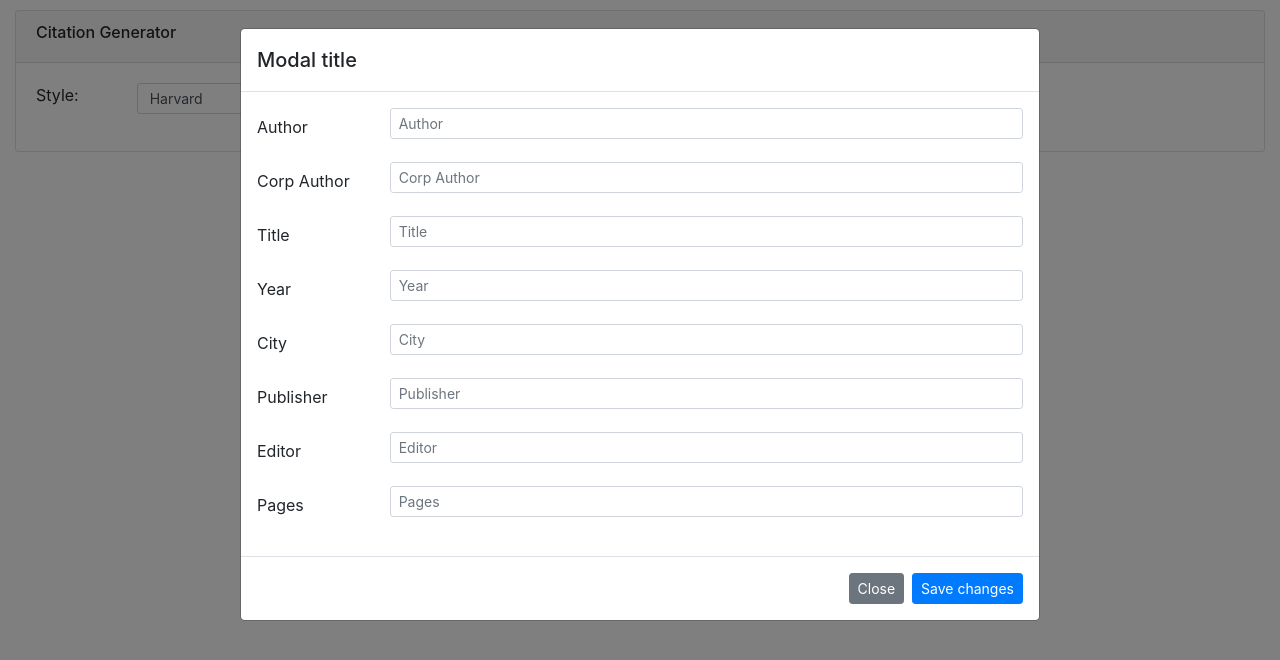
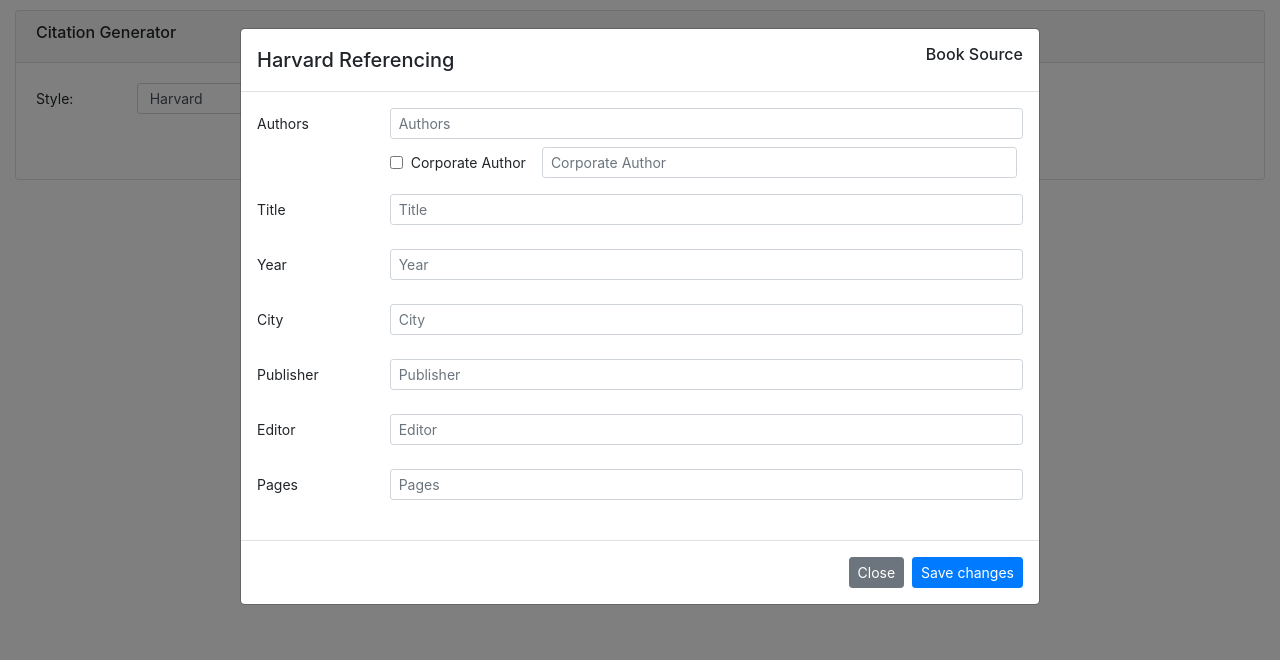
Before and after one commit to ealpha072/Citation-Generator, a plain HTML site: page index.html in a window 1280 px wide. Both pictures are taken after a click on the button "Add new Source". Drawn offline with nearby package versions, Linux system fonts and the light colour scheme.

Commit message:
Refactored the generate form function

```diff
--- a/index.html
+++ b/index.html
@@ -17,11 +17,17 @@
             <div class="card-body">
                 <div class="options row">
                     <div class="form-group col row">
-                        <label for="" class="col-sm-1">Style: </label>
-                        <div class="col-sm-6">
+                        <label for="" class="col-sm-1 col-form-label-sm">Style: </label>
+                        <div class="col-sm-3">
                             <select name="" id="style-select" class="form-control form-control-sm"></select>
                         </div>
+
+                        <label for="" class="col-sm-1 col-form-label-sm">Source Type</label>
                         <div class="col-sm-3">
+                            <select name="" id="source-select" class="form-control form-control-sm"></select>
+                        </div>
+
+                        <div class="col-sm-2">
                            <!-- Button trigger modal -->
                            <button type="button" class="btn btn-secondary btn-sm" data-toggle="modal" data-target="#exampleModal"> Add new Source </button>
 
@@ -30,12 +36,13 @@
                                 <div class="modal-dialog modal-dialog-scrollable modal-lg" role="document">
                                     <div class="modal-content">
                                         <div class="modal-header">
-                                            <h5 class="modal-title">Modal title</h5>
+                                            <h5 class="modal-title"></h5>
+                                            <h6 id="selected-source"></h6>
                                         </div>
 
                                         <div class="modal-body">
                                             <form action="" id="add_source_form">
-                                                <div id="form-fields"></div>
+
                                             </form>
                                         </div>
                                         <div class="modal-footer">
--- a/script.js
+++ b/script.js
@@ -1,22 +1,18 @@
-let commonfields = ['Author', 'Corp Author', 'Title', 'Year'], sourcetypes = ['Book', 'Book Section','Journal Article', 'Article in a periodical', 'Report', 'Website', 'Document from Website' ],
+let commonfields = ['Authors', 'Title', 'Year'], sourcetypes = ['Book', 'Book Section','Journal Article', 'Article in a periodical', 'Report', 'Website', 'Document from Website' ],
 citation_options = ['Harvard', 'APA', 'MLA', 'Chicago']
 
+const sources = [
+    {
+        name:'Book',
+        fields:['City', 'Publisher', 'Editor', 'Pages']
+    }
+]
 //tsource type fileds
 let book_fields = ['City', 'Publisher', 'Editor', 'Pages']
 //dom elements
-let styles_select = $('#style-select'), bibliography_select = $('#bib-select'), type_select = $('#type-select'), add_source = $('')
+let styles_select = $('#style-select'), bibliography_select = $('#bib-select'), source_select = $('#source-select'), add_source = $('')
 
 $(document).ready(function(){
-    $('#exampleModal').on('show.bs.modal', function (){
-        //get form from the dorm
-        //create firlds
-        //atttach fields to form
-        let form = $('#add_source_form')
-        let formElements = generateForm([...commonfields, ...book_fields])
-        form.append(formElements)
-    })
-
-
     citation_options.forEach(element => {
         //consider reversing
         let option = '';
@@ -30,61 +26,56 @@ $(document).ready(function(){
     });
 
     sourcetypes.forEach(type=>{
-        //let option = (indexOf(type) === 0) ? `<option class="" selected disabled>${type}</option>` : `<option>${type}</option>`
-        //type_select.append(option)
+        let option = ''
+        option = (type === 'Book') ? `<option class="" selected>${type}</option>` : `<option class="">${type}</option>`
+        source_select.append(option)
+    })
+
+    $('#exampleModal').on('show.bs.modal', function (){
+        $(this).find('h5').text($('#style-select option:selected').text() + ' Referencing')
+        $(this).find('h6').text($('#source-select option:selected').text() + ' Source')
+        $(this).find('form').html('')
+        generateForm([...commonfields, ])//add extra fields
     })
 })
 
-const generateForm = (fields)=> {
-    let biggerDiv = $('#form-fields')
-    fields.forEach(field => {
-        let div = `<div class="form-group row">
-            <label for="" class="col-sm-2 col-form-label">${field}</label>
-            <div class="col-sm-10">
-                <input type="text" class="form-control form-control-sm" id="" placeholder="${field}">
-            </div>
-        </div>`
-        biggerDiv.append(div)
-    })
-    return biggerDiv
+const generateForm = (commonFields) => {
+    let form = $('#add_source_form')
+    let specialFields = []
+    let sourceSelctedString = Array.from($('#selected-source').text().split(' '))
+    console.log(sourceSelctedString)
 
-}
-
-
-class Reference {
-    constructor(Author, Corporate_Author, Title, Year) {
-        this.author = Author,
-        this.corporate_Author = Corporate_Author,
-        this.title = Title,
-        this.year = Year
-
-        this.createfields = function (fields = ['Author', 'Corporate Author', 'Title', 'Year']) {
-            let biggerDiv = ''
-            fields.forEach(field => {
-                let div = `<div class="form-group row">
-                    <label for="" class="col-sm-2 col-form-label">${field}</label>
-                    <div class="col-sm-10">
-                        <input type="text" class="form-control" id="" placeholder="${field}">
-                    </div>
-                </div>`
-                biggerDiv += div
-            })
-            return biggerDiv
+    for (var i = 0; i < sources.length; i++) {
+        if(sources[i].name === sourceSelctedString[0]){
+            let sourceIndex = sources.indexOf(sources[i])
+            specialFields = [...sources[sourceIndex].fields]
         }
     }
+    let allFields = [...commonFields, ...specialFields]
+
+    allFields.forEach(field => {
+        let div = ''
+        if(field === 'Authors'){
+            div = `<div class="form-group row">
+                <label for="" class="col-sm-2 col-form-label-sm">${field}</label>
+                <div class="col-sm-10">
+                    <input type="text" class="form-control form-control-sm" id="author" placeholder="${field}">
+
+                    <div class="mt-2 form-inline">
+                        <input type="checkbox" class="" id="check-corp-author">
+                        <label for="" class="col-form-label-sm mr-3 ml-2">Corporate Author</label>
+                        <input type="text" name="" id="" placeholder="Corporate Author" class="form-control form-control-sm col-sm-9">
+                    </div>
+                </div>
+            </div>`
+        }else{
+            div = `<div class="form-group row">
+                <label for="" class="col-sm-2 col-form-label-sm">${field}</label>
+                <div class="col-sm-10">
+                    <input type="text" class="form-control form-control-sm" id="" placeholder="${field}">
+                </div>
+            </div>`
+        }
+        form.append(div)
+    })
 }
-
-
-//for each reference style, create a class that defines the rules
-/*
-    when ref_type and sourcetype is selected, generate the form;
-    -->get the reftype
-    -->get the sourcetype
-    -->generate form
-        -->declare a new class with reftype as name eg (let apa = new APA())
-        -->call the create form method of the class
-
-    when i click, generate reference,
-        -->get the style and source type
-        -->
-*/
```
